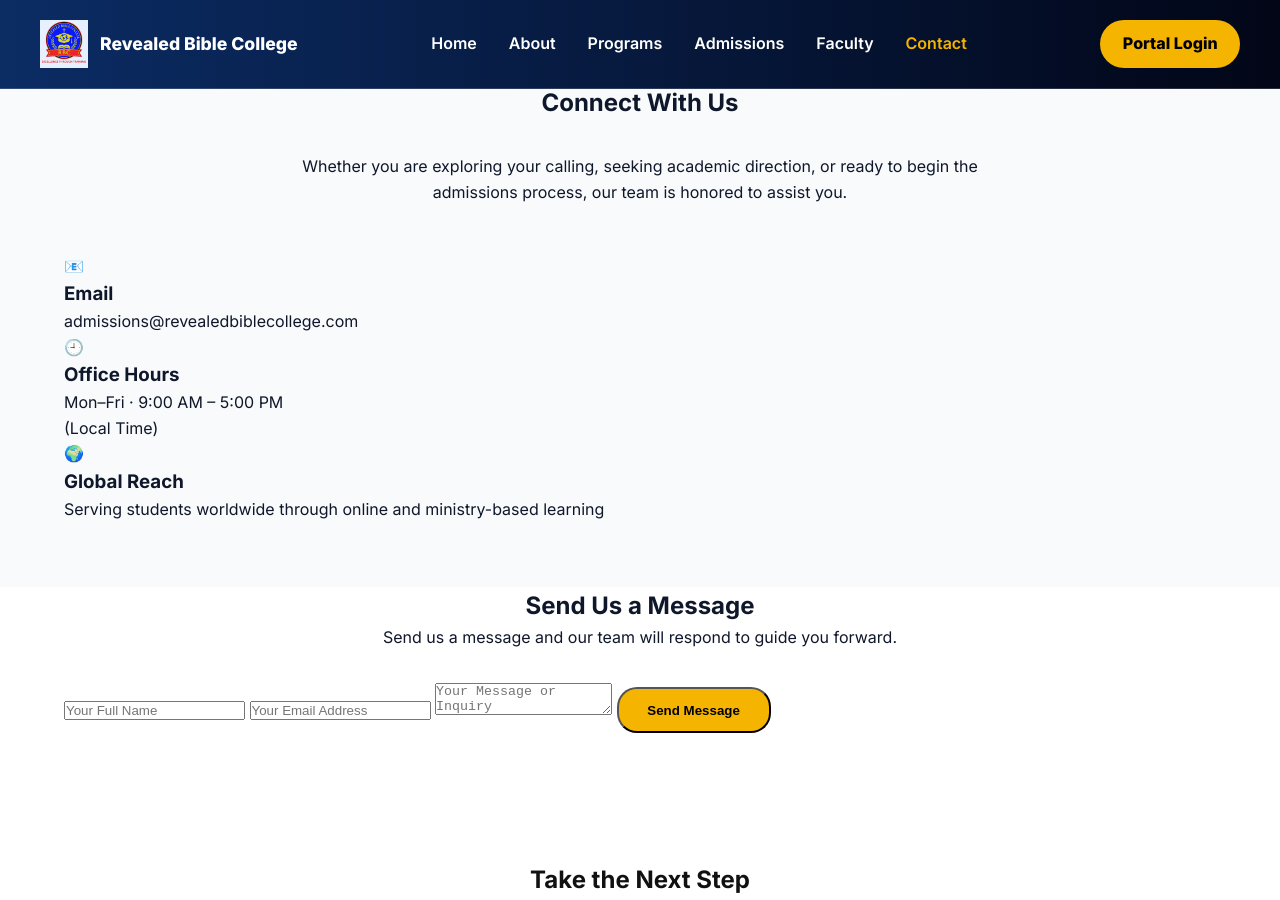
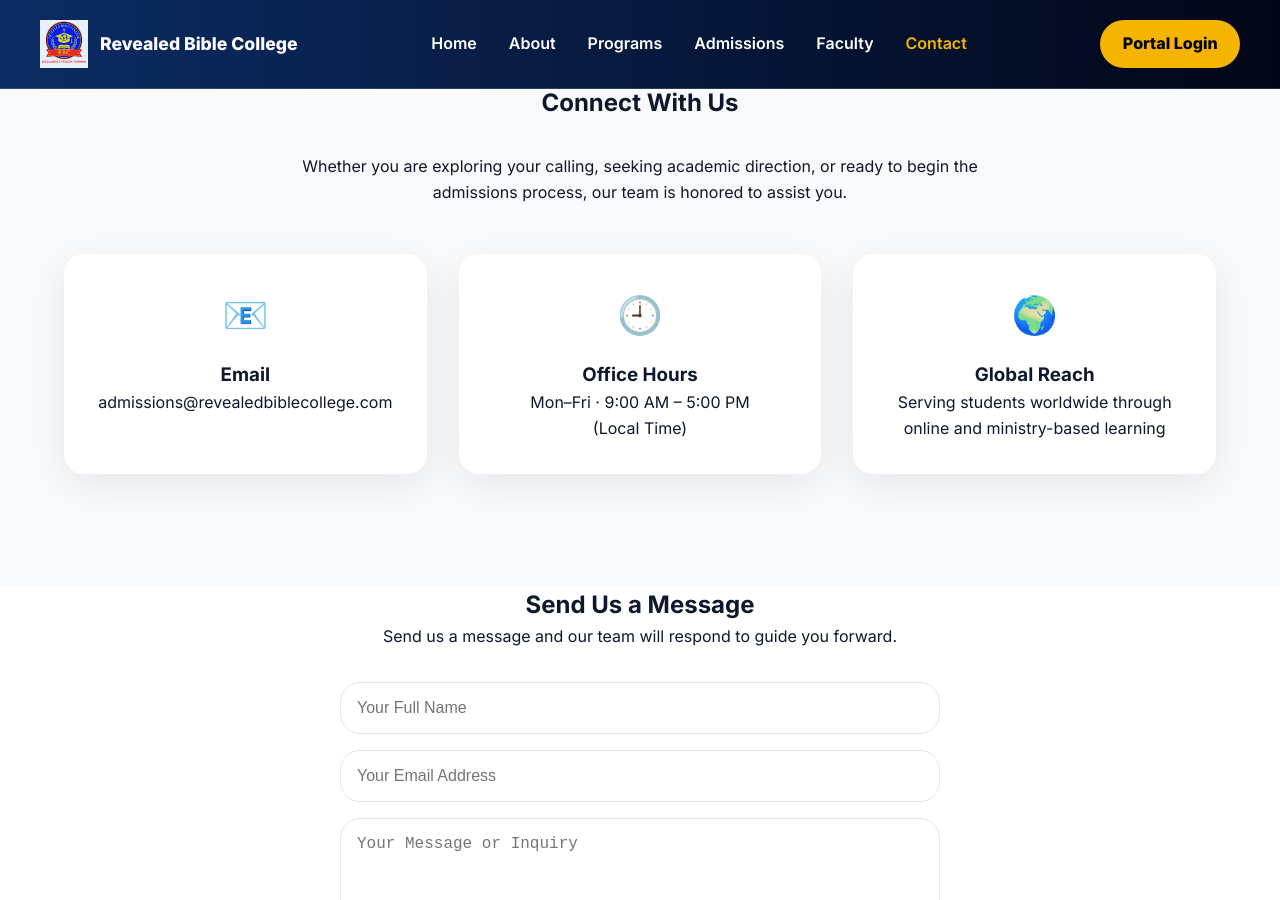
Before and after one commit to WillieKM/my-student-portal, a Jekyll site: the page contact.html, which Jekyll copies as it is, in a window 1280 px wide and 900 px high, scrolled down 429 px. Built offline with Jekyll 4.4.1, drawn with Linux system fonts in a browser that asks for light colours.

Commit message:
Update style.css

```diff
--- a/assets/css/style.css
+++ b/assets/css/style.css
@@ -369,3 +369,52 @@ footer {
   color: var(--gold);
   margin-bottom: 0.8rem;
 }
+/* =========================================
+   CONTACT PAGE
+========================================= */
+
+.contact-card-grid {
+  display: grid;
+  grid-template-columns: repeat(auto-fit, minmax(260px, 1fr));
+  gap: 2rem;
+  margin: 2rem 0 3rem;
+}
+
+.contact-card {
+  background: #fff;
+  color: #0f172a;
+  border-radius: var(--radius);
+  padding: 2rem;
+  text-align: center;
+  box-shadow: 0 10px 40px rgba(2,6,23,0.08);
+}
+
+.contact-icon {
+  font-size: 2.3rem;
+  margin-bottom: 1rem;
+}
+
+.contact-form {
+  display: grid;
+  gap: 1rem;
+  max-width: 600px;
+  margin: 2rem auto 3rem;
+}
+
+.contact-form input,
+.contact-form textarea {
+  width: 100%;
+  padding: 1rem;
+  border-radius: var(--radius);
+  border: 1px solid #e2e8f0;
+  font-size: 1rem;
+}
+
+.contact-form textarea {
+  min-height: 140px;
+  resize: vertical;
+}
+
+.contact-form button {
+  justify-self: center;
+}
```
